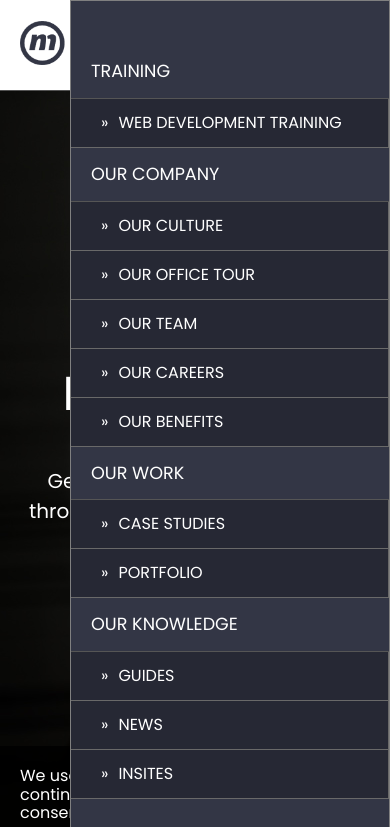
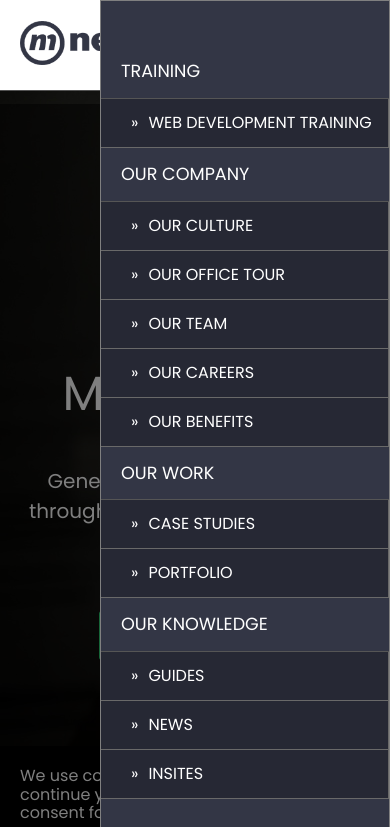
Before and after one commit to HPenfoldDesign/Netmatters_website, a plain HTML site: page index.html in a window 390 px wide. Both pictures are taken after a click on the button "MENU". Shown: the top 827 px of the page. Drawn offline with nearby package versions, Linux system fonts and the light colour scheme.

Commit message:
sidebar working now inserting extra menu on breakpoint

```diff
--- a/JS/slide-in-menu.js
+++ b/JS/slide-in-menu.js
@@ -2,13 +2,24 @@ var toggleStatus = 1;
 function toggleMenu() {
   if (toggleStatus === 1) {
     //document.getElementsByClassName('sidebar').style.right = "0px";
-    // alert("test");
     $(".sidebar").css("right", "0");
+    $("header").addClass("fixed-header");
+    $(".sidebar").css("position", "fixed");
+    $(".overlay").css("display", "block");
 
     toggleStatus = 0;
   } else if (toggleStatus === 0) {
     // document.getElementById('sidebar').style.right = " -320px";
     $(".sidebar").css("right", "-320px");
+    $("header").removeClass("fixed-header");
+    $(".overlay").css("display", "none");
+
     toggleStatus = 1;
   }
 }
+
+$(".overlay").on("click", function(){
+  if($(".sidebar").css("right") === "0px") {
+    toggleMenu();
+  }
+});
--- a/css/partials/_2-header.scss
+++ b/css/partials/_2-header.scss
@@ -10,6 +10,14 @@ body {
 
   header {
     background-color: $white;
+    width: 100%;
+    z-index: 1000;
+  }
+
+  .fixed-header{ //interacts with header onclick
+    position: sticky;
+    top: 0px;
+    // background-color: red;
   }
 
   .head-container {
--- a/css/partials/_sidebar.scss
+++ b/css/partials/_sidebar.scss
@@ -1,6 +1,6 @@
 .sidebar {
     background-color:#333645;
-    z-index: 101;
+    z-index: 1000;
     position: absolute;
     right: -320px;
     top: 0;
@@ -49,4 +49,18 @@
             padding: 10px;
         }
     }
+    @include respond(mob) {
+        width: 290px;
+    }
 }
+
+.overlay {
+    position: fixed;
+    top: 104px;
+    right: 0px;
+    width: 100vw;
+    height: 100vh;
+    background-color: rgba(#000, 0.50);
+    z-index: 10;
+    display: none;
+}
--- a/index.html
+++ b/index.html
@@ -32,7 +32,8 @@
   </head>
 
   <body>
-    <header>
+    <div class="overlay"></div>
+    <header class="">
       <div class="head-container">
         <div class="head-logo">
           <a href="https://www.netmatters.co.uk/"
@@ -64,7 +65,7 @@
   <div class="sidebar">
             <ul>
               <li>
-                <a href="http://www.google.com/" class="sidebar-header"
+                <a href="#" class="sidebar-header"
                   >Training</a
                 >
                 <ul>
```
Also changed, not shown: css/styles.css, 1 other file.
